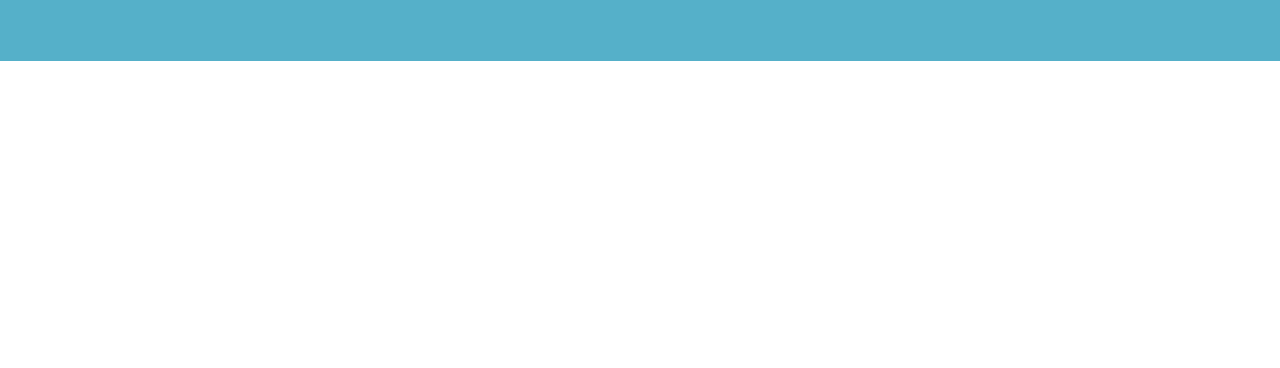
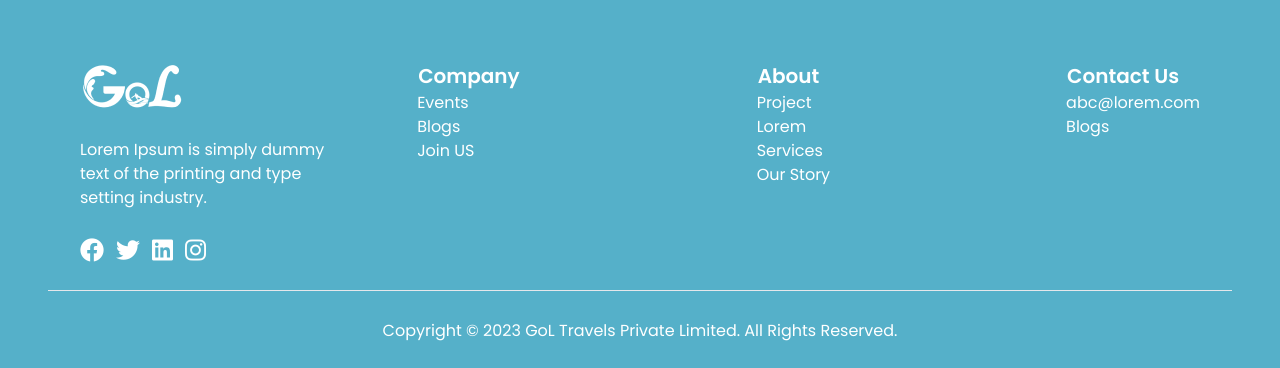
Before and after one commit to pranavpremanand/travels-site, a React (Create React App) app in the folder client/: page / in a window 1280 px wide. Shown: the part 4501-4869 px from the top of the page. Before the commit the page ends 4562 px from the top, so only its background shows below. Built offline with nearby package versions, Linux system fonts and the light colour scheme.

Commit message:
home page done

```diff
--- a/client/src/App.js
+++ b/client/src/App.js
@@ -2,7 +2,7 @@ import './App.css';
 import Home from './Pages/Home';
 function App() {
   return (
-    <div className="App bg-gradient-to-b from-blue-200 to-blue-100">
+    <div className="App bg-gradient-to-b from-blue-200 to-white">
       <Home/>
     </div>
   );
--- a/client/src/Components/Contents/Contents.jsx
+++ b/client/src/Components/Contents/Contents.jsx
@@ -138,7 +138,7 @@ const Contents = () => {
 
         <div className="flex justify-center gap-4 flex-col">
           <div className="flex flex-col gap-2 justify-center">
-            <h1 className="text-3xl text-center font-semibold">
+            <h1 className="text-2xl md:text-3xl text-center font-semibold">
               Best Packages For You
             </h1>
             <p className="md:w-auto self-center w-80 text-sm text-gray-600 text-center">
@@ -147,10 +147,10 @@ const Contents = () => {
             </p>
           </div>
           <div className="flex justify-center">
-            <div className="options-box rounded-sm px-4 md:px-12 py-2 font-semibold">
+            <div className="options-box rounded-sm px-3 md:px-12 py-2 font-semibold">
               Maldives
             </div>
-            <div className="options-box rounded-sm px-4 md:px-12 py-2 font-semibold">
+            <div className="options-box rounded-sm px-3 md:px-12 py-2 font-semibold">
               Samudram
             </div>
             <div className="options-box hidden md:block rounded-sm px-12 py-2 font-semibold">
@@ -159,7 +159,7 @@ const Contents = () => {
             <div className="options-box hidden lg:block rounded-sm px-12 py-2 font-semibold">
               Agatti
             </div>
-            <div className="options-box rounded-sm px-8 md:px-12 py-2 font-semibold">
+            <div className="options-box rounded-sm px-6 md:px-12 py-2 font-semibold">
               More
             </div>
           </div>
@@ -310,7 +310,7 @@ const Contents = () => {
             </button>
           </div>
           <div className="flex flex-col gap-2 justify-center">
-            <h1 className="text-3xl text-center font-semibold">Island Stays</h1>
+            <h1 className="text-2xl md:text-3xl text-center font-semibold">Island Stays</h1>
             <p
               style={{ maxWidth: "70%" }}
               className="md:w-auto self-center w-96 text-sm text-gray-600 text-center"
@@ -553,7 +553,7 @@ const Contents = () => {
         </div>
         <div className="flex justify-center mt-8 flex-col">
           <div>
-            <h1 className="text-3xl text-center mb-5 font-semibold">
+            <h1 className="text-2xl md:text-3xl text-center mb-5 font-semibold">
               What Our Clients Says <br />
               About Us
             </h1>
--- a/client/src/Components/Footer/Footer.jsx
+++ b/client/src/Components/Footer/Footer.jsx
@@ -1,13 +1,16 @@
 import React from "react";
 import Phone from "../../assets/iphonepng.png";
+import WhiteLogo from "../../assets/gol-logo-white.png";
 
 const Footer = () => {
   return (
-    <div className="relative mt-28" style={{background:'#55b0c9'}}>
+    <div className="relative mt-28" style={{ background: "#55b0c9" }}>
       <div className="h-80 flex justify-center">
         <div className="relative -mt-14 bg-black md:h-72 h-72 w-11/12 rounded-xl">
-          <div className="flex gap-4 flex-col p-12">
-            <h1 className="text-white text-4xl md:text-5xl">Download Our App</h1>
+          <div className="flex gap-6 md:gap-4 flex-col p-12">
+            <h1 className="text-white text-4xl md:text-5xl">
+              Download Our App
+            </h1>
             <span className="text-white text-xl">
               The best travel in the world
             </span>
@@ -33,9 +36,51 @@ const Footer = () => {
             <img src={Phone} className="h-80 hidden lg:block" alt="" />
           </div>
         </div>
+      </div>
+      <div className="flex px-12 flex-col">
+        <div className="flex justify-center gap-6 mb-6 md:justify-between px-8">
+          <div className="md:w-2/5 lg:flex flex-col gap-6 hidden">
+            <div>
+              <img src={WhiteLogo} alt="" />
+            </div>
+            <p className="text-white w-64">
+              Lorem Ipsum is simply dummy text of the printing and type setting
+              industry.
+            </p>
+            <div className="flex gap-3">
+              <i class="text-white text-2xl fa-brands fa-facebook"></i>
+              <i class="text-white text-2xl fa-brands fa-twitter"></i>
+              <i class="text-white text-2xl fa-brands fa-linkedin"></i>
+              <i class="text-white text-2xl fa-brands fa-instagram"></i>
+            </div>
+          </div>
+          <div className="flex gap-2 flex-col justify-center md:flex-row md:justify-between md:w-full mb-3">
+            <ul>
+              <th className="text-white text-xl md:text-mdtext-center">Company</th>
+              <li className="text-white hidden md:block">Events</li>
+              <li className="text-white hidden md:block">Blogs</li>
+              <li className="text-white hidden md:block">Join US</li>
+            </ul>
+            <ul>
+              <th className="text-white text-xl md:text-mdtext-center">About</th>
+              <li className="text-white hidden md:block">Project</li>
+              <li className="text-white hidden md:block">Lorem</li>
+              <li className="text-white hidden md:block">Services</li>
+              <li className="text-white hidden md:block">Our Story</li>
+            </ul>
+            <ul>
+              <th className="text-white text-xl md:text-md text-center">Contact Us</th>
+              <li className="text-white hidden md:block">abc@lorem.com</li>
+              <li className="text-white hidden md:block">Blogs</li>
+            </ul>
+          </div>
+        </div>
         <div>
-
-</div>
+          <hr />
+          <div className=" h-20 flex items-center justify-center">
+            <span className="text-white">Copyright © 2023 GoL Travels Private Limited. All Rights Reserved.</span>
+          </div>
+        </div>
       </div>
     </div>
   );
```
